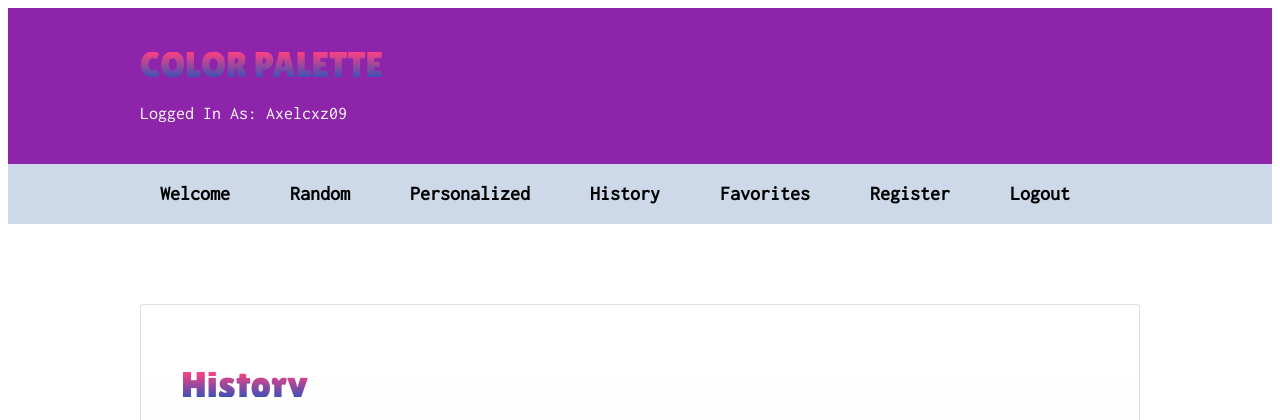
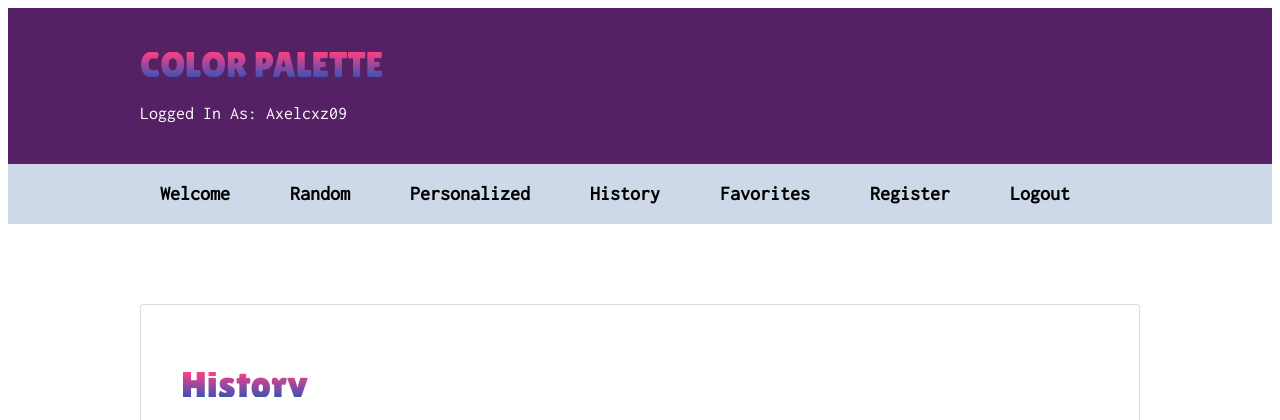
Before and after one commit to Veneloo/Color-Palette, a Flask app: page /history in a window 1280 px wide. Shown: the top 420 px of the page. Run offline with Flask 3, Linux system fonts and the light colour scheme; a user stored in the database is signed in; data comes from the database, SQL or seed files in the repository; data that the repository does not hold is empty.

Commit message:
changed header color

```diff
--- a/static/personalized.css
+++ b/static/personalized.css
@@ -38,7 +38,8 @@ form input[type="color"] {
 
 /* Example: Change the background color of the header for personalized page */
 header {
-  background-color: #8e24aa;
+  background-color: #552064;
+
 }
 
 /* Example: Change the font color of the personalized card title */
```
